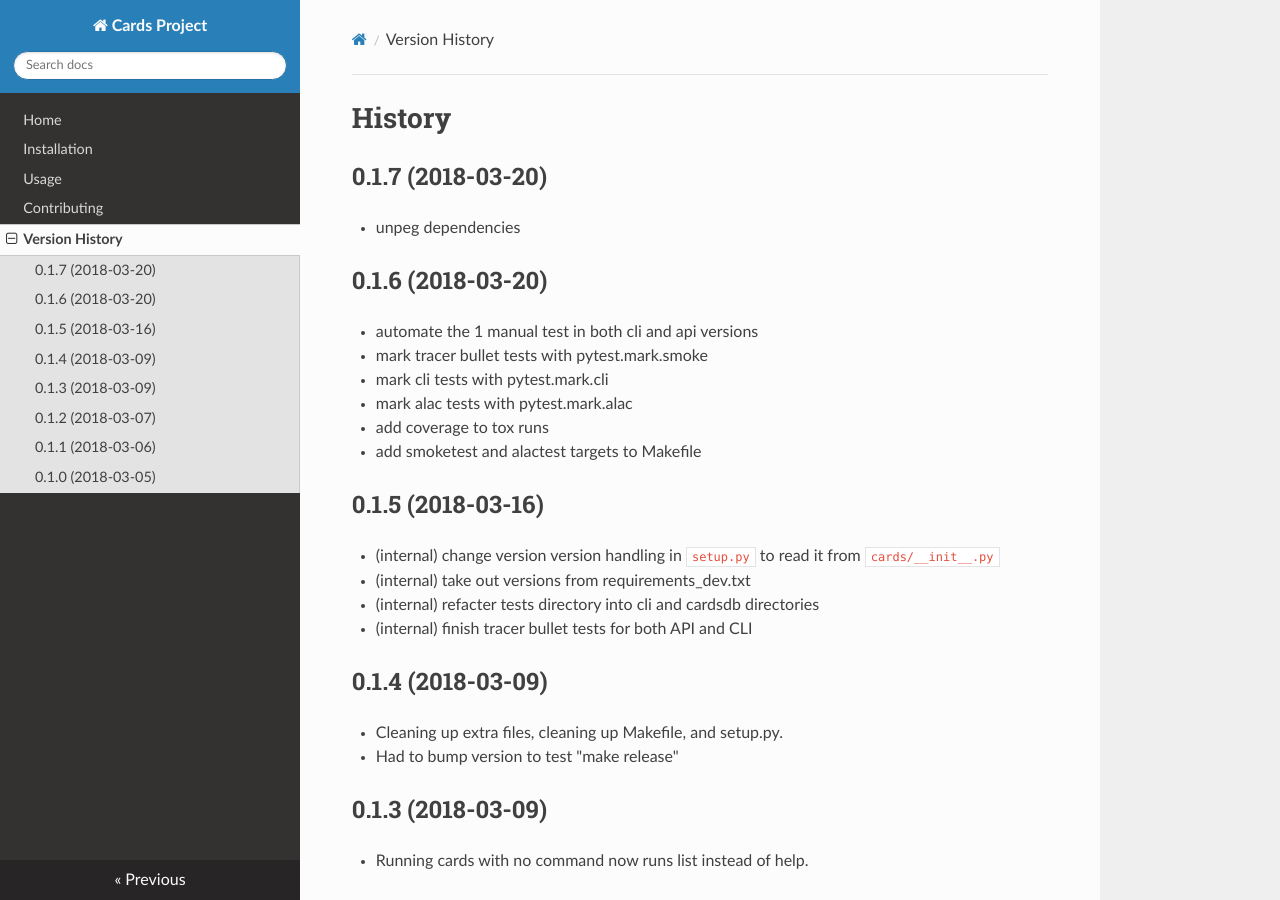
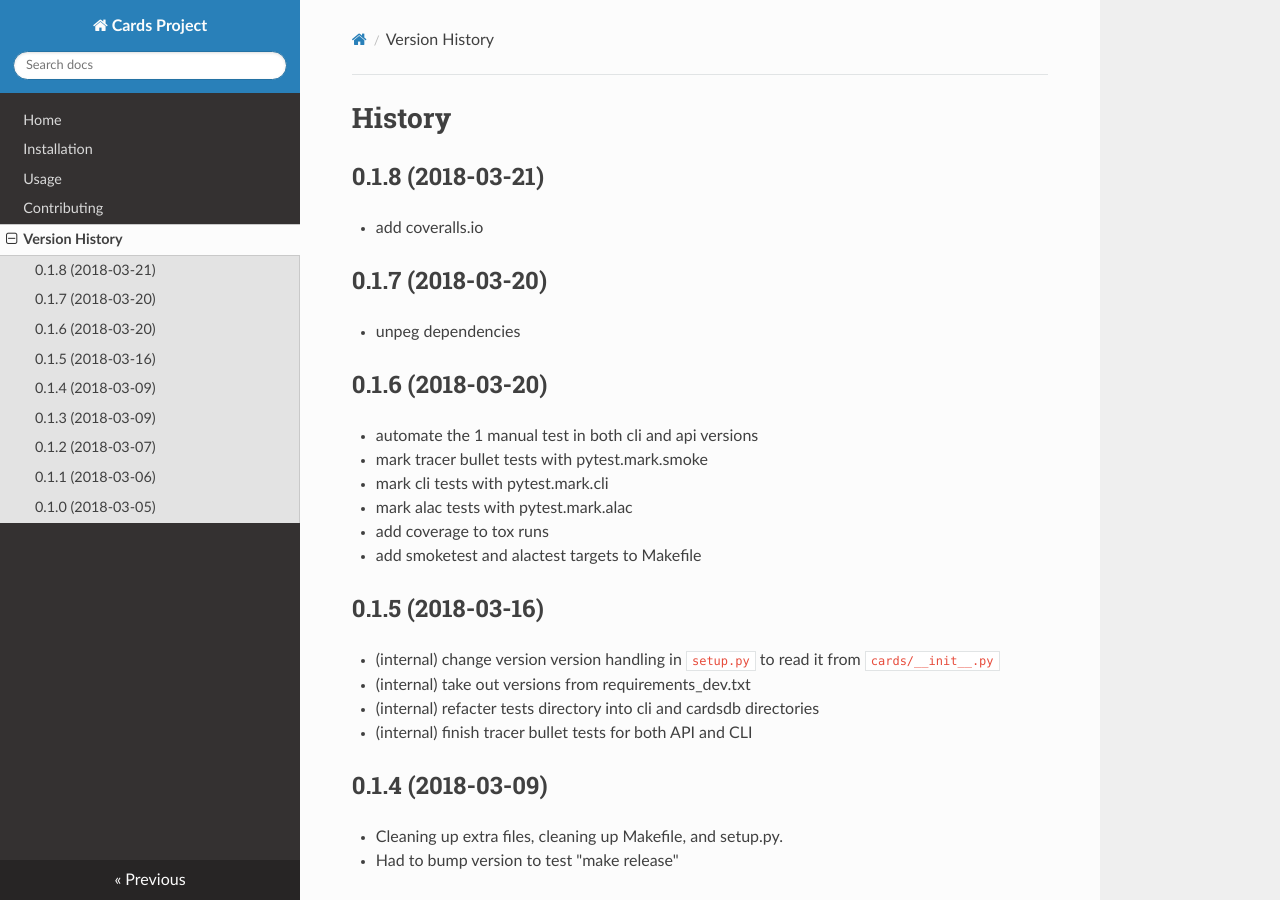
Before and after one commit to okken/cards, an MkDocs documentation site: the page built from docs/history.md, in a window 1280 px wide and 900 px high. Built offline with MkDocs 1.6.1, drawn with Linux system fonts in a browser that asks for light colours; nearby versions of some CDN libraries; old or Windows-style settings are respelled for this version of MkDocs.

Commit message:
- add coveralls.io badge

```diff
--- a/cards/__init__.py
+++ b/cards/__init__.py
@@ -2,7 +2,7 @@
 
 """Top-level package for cards."""
 
-__version__ = '0.1.7'
+__version__ = '0.1.8'
 
 from .cardsdb import (  # noqa: F401
     Card,
--- a/docs/history.md
+++ b/docs/history.md
@@ -1,5 +1,9 @@
 History
 =======
+
+0.1.8 (2018-03-21)
+------------------
+- add coveralls.io
 
 0.1.7 (2018-03-20)
 ------------------
```
Also changed, not shown: .travis.yml (+1 -6 lines).
